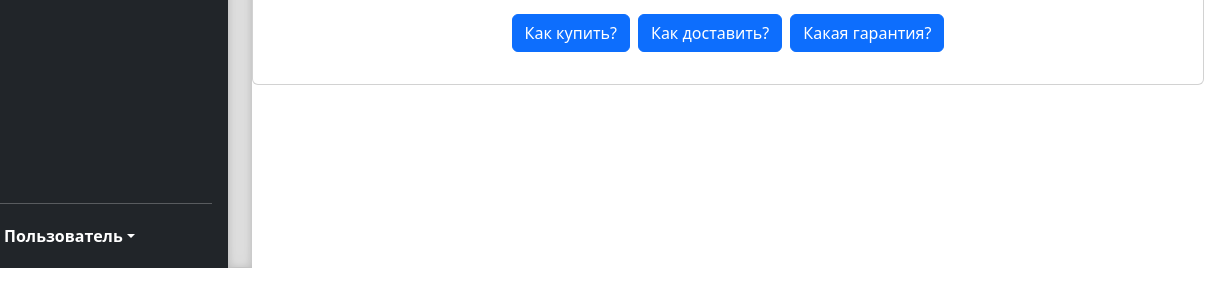
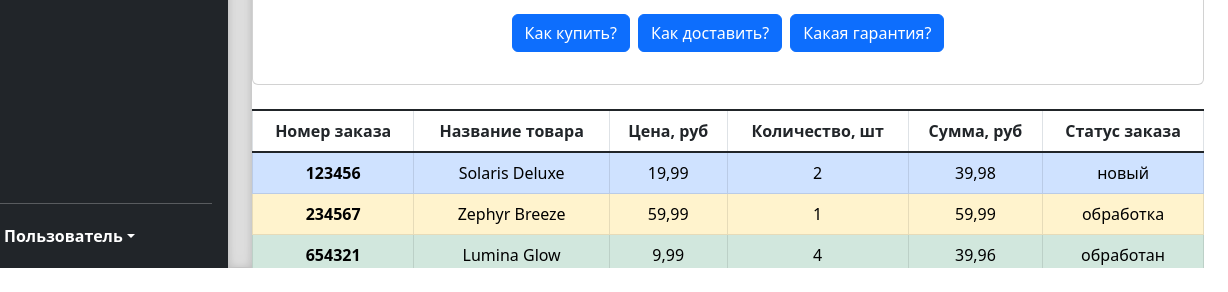
Before and after one commit to Hilshat76/homework_19.1, a plain HTML site: page index.html in a window 1280 px wide. Shown: the part 532-824 px from the top of the page, 52-1280 px from the left. Drawn offline with nearby package versions, Linux system fonts and the light colour scheme.

Commit message:
Update index.html: added an order table

```diff
--- a/index.html
+++ b/index.html
@@ -341,7 +341,8 @@
                     </div>
                     <div class="collapse" id="answer2" align="left">
                         <div class="card card-body">
-                            Мы предлагаем несколько вариантов доставки, чтобы вы могли выбрать наиболее удобный для себя способ:
+                            Мы предлагаем несколько вариантов доставки, чтобы вы могли выбрать наиболее удобный для себя
+                            способ:
                             <ul>
                                 <li>доставка курьером</li>
                                 <li>самовывоз из магазина</li>
@@ -353,14 +354,71 @@
                         <div class="card card-body">
                             Мы уверены в качестве нашей продукции и предлагаем следующие условия гарантии:
                             <ul>
-                                    <li>на все товары предоставляется стандартная гарантия сроком на 12 месяцев с момента покупки.</li>
-                                    <li>гарантия покрывает производственные дефекты и неисправности, возникшие в процессе нормальной эксплуатации.</li>
-                                    <li>мы также предлагаем возможность расширенной гарантии на некоторые товары. Подробности можно узнать у наших менеджеров или на сайте в разделе "Гарантия".</li>
+                                <li>на все товары предоставляется стандартная гарантия сроком на 12 месяцев с момента
+                                    покупки.
+                                </li>
+                                <li>гарантия покрывает производственные дефекты и неисправности, возникшие в процессе
+                                    нормальной эксплуатации.
+                                </li>
+                                <li>мы также предлагаем возможность расширенной гарантии на некоторые товары.
+                                    Подробности можно узнать у наших менеджеров или на сайте в разделе "Гарантия".
+                                </li>
 
                         </div>
                     </div>
                 </div>
             </div>
+
+
+            <table class="table table-bordered mt-4 mb-2">
+                <thead class="table-group-divider">
+                <tr>
+                    <th scope="col">Номер заказа</th>
+                    <th scope="col">Название товара</th>
+                    <th scope="col">Цена, руб</th>
+                    <th scope="col">Количество, шт</th>
+                    <th scope="col">Сумма, руб</th>
+                    <th scope="col">Статус заказа</th>
+                </tr>
+                </thead>
+                <tbody class="table-group-divider">
+                <tr class="table-primary">
+                    <th scope="row">123456</th>
+                    <td>Solaris Deluxe</td>
+                    <td>19,99</td>
+                    <td>2</td>
+                    <td>39,98</td>
+                    <td>новый</td>
+                </tr>
+                <tr class="table-warning">
+                    <th scope="row">234567</th>
+                    <td>Zephyr Breeze</td>
+                    <td>59,99</td>
+                    <td>1</td>
+                    <td>59,99</td>
+                    <td>обработка</td>
+                </tr>
+                <tr class="table-success">
+                    <th scope="row">654321</th>
+                    <td>Lumina Glow</td>
+                    <td>9,99</td>
+                    <td>4</td>
+                    <td>39,96</td>
+                    <td>обработан</td>
+                </tr>
+                <tr class="table-danger">
+                    <th scope="row">987654</th>
+                    <td>Vortex Extreme</td>
+                    <td>3,49</td>
+                    <td>7</td>
+                    <td>24,43</td>
+                    <td>отменен</td>
+                </tr>
+                </tbodytable-group-divider>
+            </table>
+
+
+
 
         </main>
 
```
Lines whose indentation alone changed are shown as unchanged.
